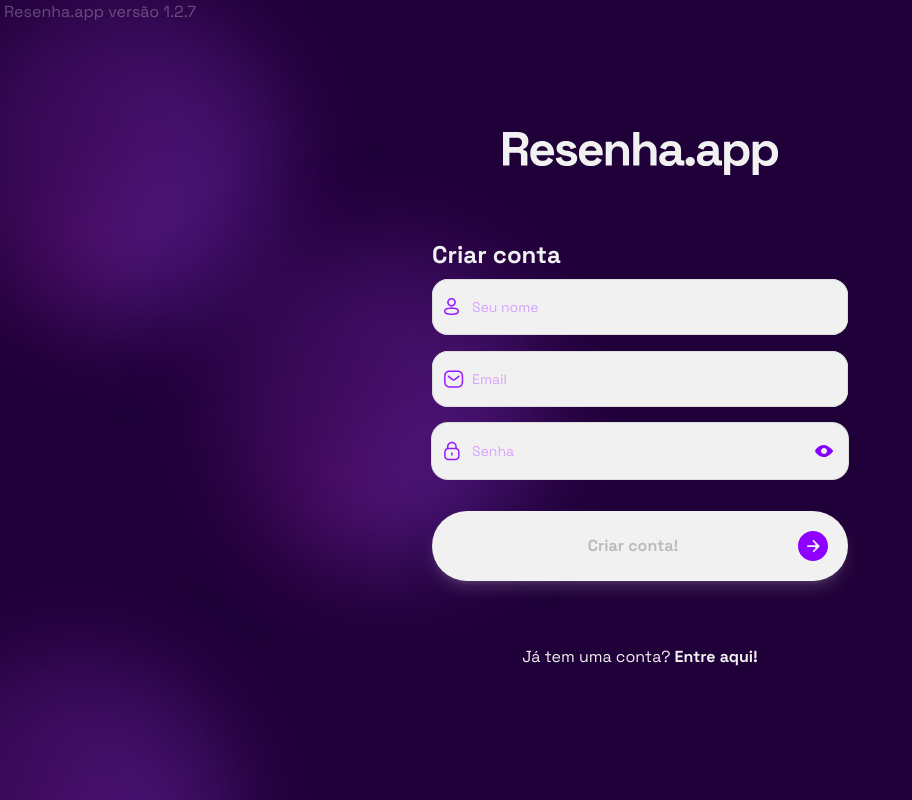
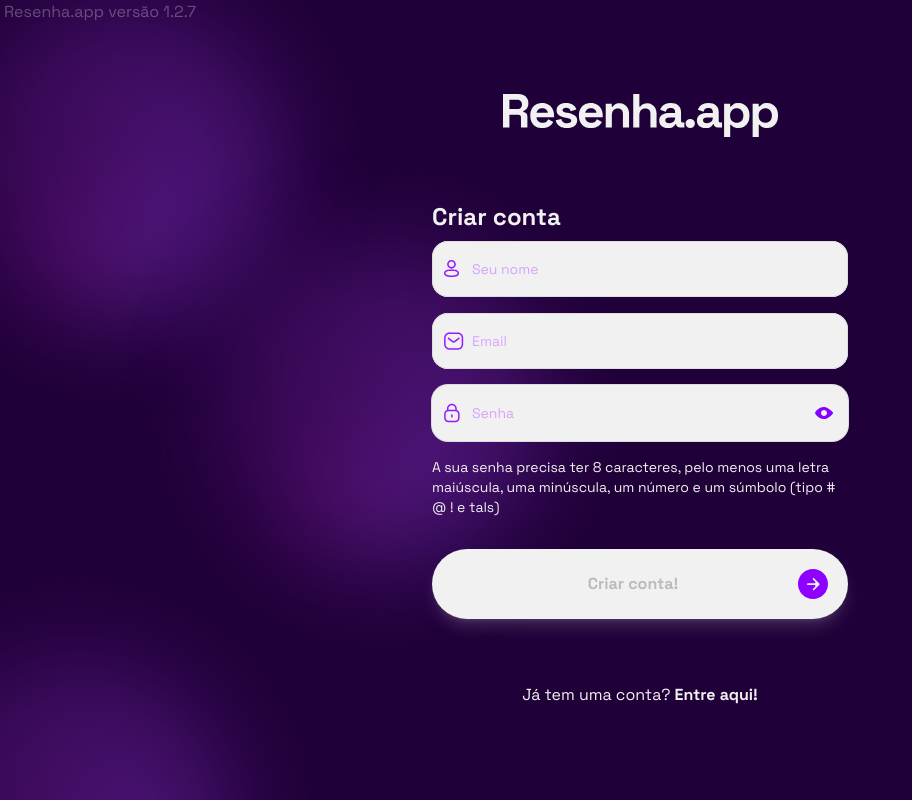
Before and after one commit to Resenhapp/ResenhaWEBAPP, a Next.js app: page /cadastro in a window 1280 px wide. Shown: the whole page, without its empty margins (0-912 px from the left). Built offline with nearby package versions, Linux system fonts and the light colour scheme.

Commit message:
Redirect

```diff
--- a/src/components/RegisterPageComponent.js
+++ b/src/components/RegisterPageComponent.js
@@ -75,12 +75,11 @@ const RegisterPageComponent = ({}) => {
         email: email,
         password: password
       });
-
+      window.location.href = 'https://www.resenha.app/login';
       if (response.token && typeof window !== 'undefined') {
         expirationDate.setDate(expirationDate.getDate() + 30);
         Cookies.set('token', response.token, { expires: expirationDate });
 
-        window.location.href = '/webapp/feed';
       }
     }
 
@@ -101,6 +100,7 @@ const RegisterPageComponent = ({}) => {
           <InputField placeholder="Seu nome" showIcon={true} Icon="person" value={name} action={handleNameChange}/>
           <InputField placeholder="Email" showIcon={true} Icon="mail" value={email} action={handleEmailChange}/>
           <PasswordField placeholder="Senha" showIcon={true} value={password} action={handlePasswordChange}/>
+          <p className='text-sm'>A sua senha precisa ter 8 caracteres, pelo menos uma letra maiúscula, uma minúscula, um número e um súmbolo (tipo # @ ! e tals)</p>
         </div>
         </div>
 
```
